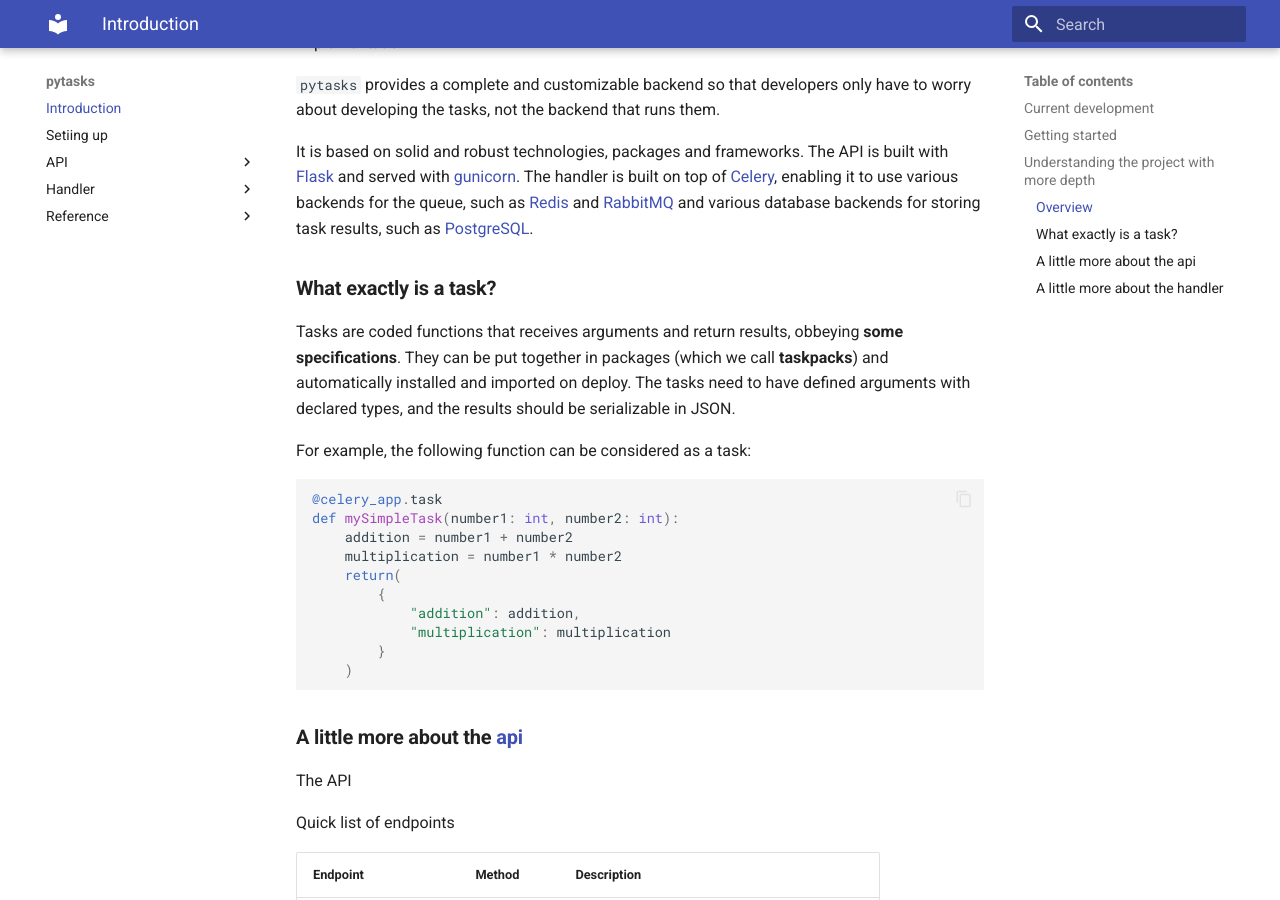
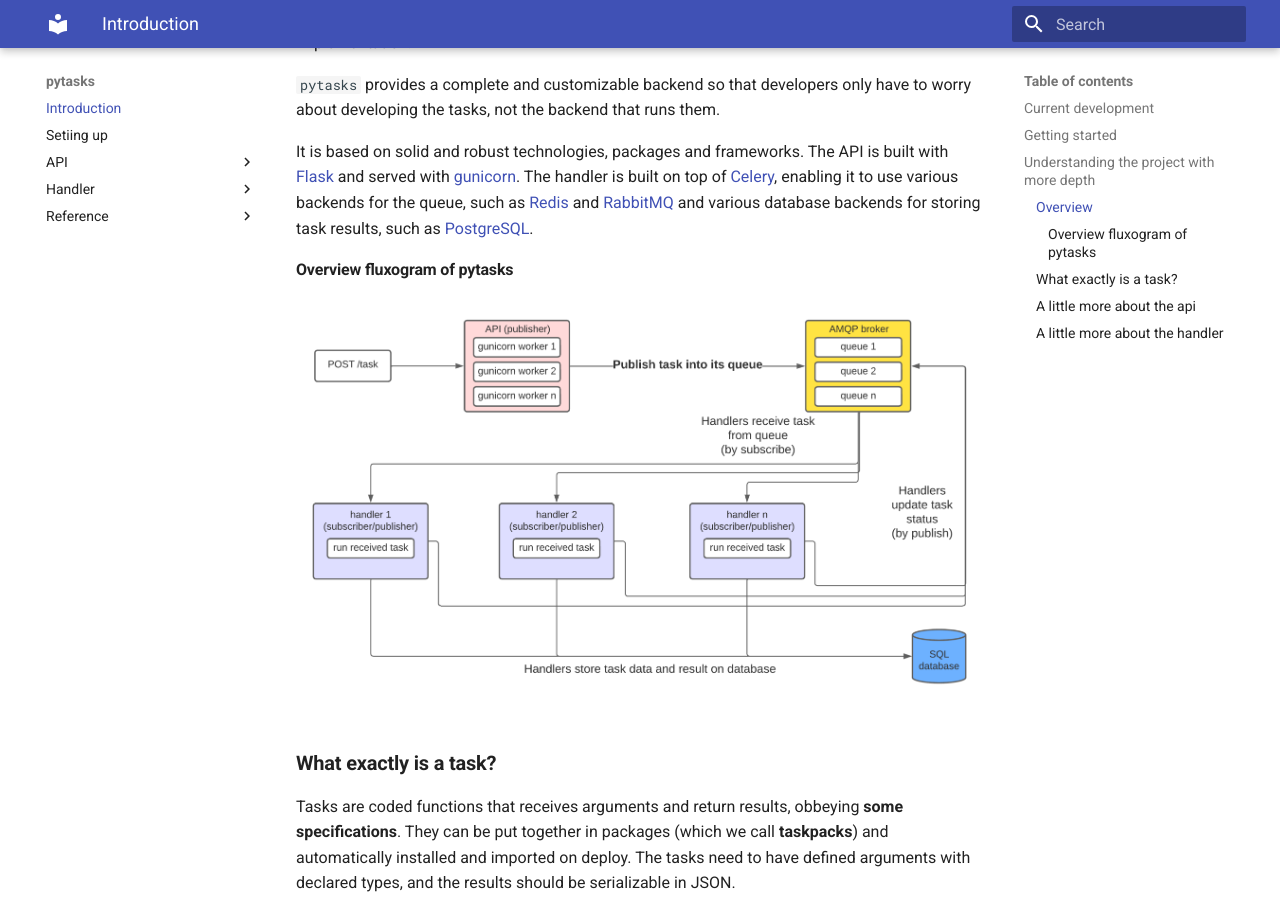
Before and after one commit to brenopelegrin/pytasks, an MkDocs documentation site: the page built from docs/index.md, in a window 1280 px wide and 900 px high, scrolled down 1183 px. Built offline with MkDocs 1.6.1 and Material for MkDocs 9.7.7, drawn with Linux system fonts in a browser that asks for light colours; emoji names are drawn with the system emoji font.

Commit message:
update docs/added overview fluxogram

```diff
--- a/docs/index.md
+++ b/docs/index.md
@@ -40,6 +40,9 @@ The project's main goal is to make cloud computing more accessible and facilitat
 
 It is based on solid and robust technologies, packages and frameworks. The API is built with [Flask](https://github.com/pallets/flask) and served with [gunicorn](https://github.com/benoitc/gunicorn). The handler is built on top of [Celery](https://github.com/celery/celery), enabling it to use various backends for the queue, such as [Redis](https://redis.io/) and [RabbitMQ](https://www.rabbitmq.com/) and various database backends for storing task results, such as [PostgreSQL](https://www.postgresql.org/).
 
+#### Overview fluxogram of pytasks
+![Overview fluxogram](img/overview_fluxogram.png)
+
 ### **What exactly is a task?**
 
 Tasks are coded functions that receives arguments and return results, obbeying **some specifications**. They can be put together in packages (which we call **taskpacks**) and automatically installed and imported on deploy.
```
Also changed, not shown: docs/img/overview_fluxogram.png (added).
